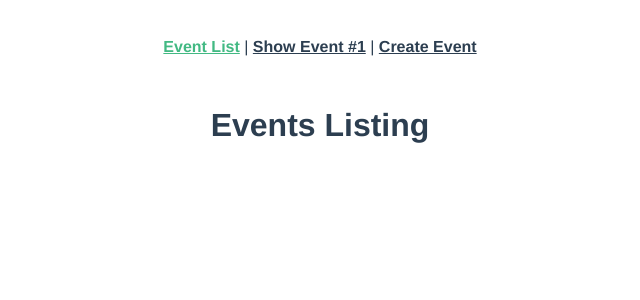
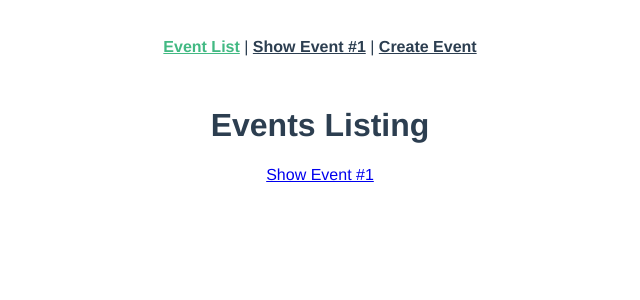
Before and after one commit to Oussama-Tn/vue-mastery, a Vue app in the folder 2-real-world-vue/: page / in a window 1280 px wide. Shown: the top 300 px of the page, without its empty margins (320-960 px from the left). Built offline with nearby package versions, Linux system fonts and the light colour scheme.

Commit message:
2-RealWorldVue - 4: Dynamic Routing & History Mode

```diff
--- a/2-real-world-vue/src/App.vue
+++ b/2-real-world-vue/src/App.vue
@@ -2,7 +2,7 @@
   <div id="app">
     <div id="nav">
       <router-link :to="{name: 'event-list'}">Event List</router-link> |
-      <router-link :to="{name: 'event-show'}">Show Event #1</router-link> |
+      <router-link :to="{name: 'event-show', params: {id: '1'} }">Show Event #1</router-link> |
       <router-link :to="{name: 'event-create'}">Create Event</router-link>
     </div>
     <router-view />
--- a/2-real-world-vue/src/router/index.js
+++ b/2-real-world-vue/src/router/index.js
@@ -14,9 +14,10 @@
     component: EventList
   },
   {
-    path: '/event',
+    path: '/event/:id',
     name: 'event-show',
-    component: EventShow
+    component: EventShow,
+    props: true
   },
   {
     path: '/event/create',
--- a/2-real-world-vue/src/views/EventCreate.vue
+++ b/2-real-world-vue/src/views/EventCreate.vue
@@ -1,3 +1,5 @@
 <template>
-  <h1>Create Event</h1>
+  <div>
+    <h1>Create Event</h1>
+  </div>
 </template>
--- a/2-real-world-vue/src/views/EventList.vue
+++ b/2-real-world-vue/src/views/EventList.vue
@@ -1,3 +1,6 @@
 <template>
-  <h1>Events Listing</h1>
+    <div>
+        <h1>Events Listing</h1>
+        <router-link :to="{ name: 'event-show', params: { id: '1' }}">Show Event #1</router-link>
+    </div>
 </template>
--- a/2-real-world-vue/src/views/EventShow.vue
+++ b/2-real-world-vue/src/views/EventShow.vue
@@ -1,3 +1,11 @@
 <template>
-  <h1>Showing event #1</h1>
+  <div>
+    <h1>Showing event #1</h1>
+  </div>
 </template>
+
+<script>
+  export default {
+    props: ['id']
+  }
+</script>
```
Also changed, not shown: 1 other file (tests, documents, lock files or other folders).
